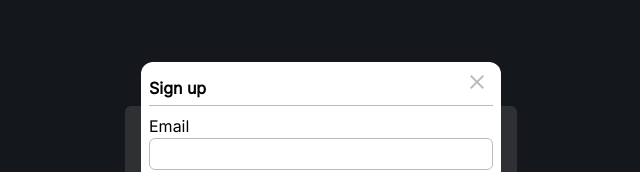
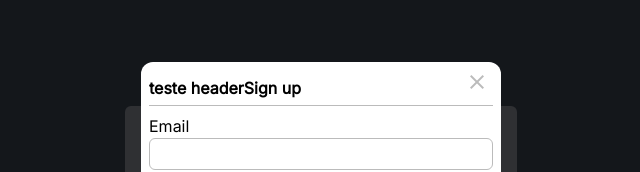
Before and after one commit to JoaoPPassos/TodolistFrontend, a React (Create React App) app: page / in a window 1280 px wide. Both pictures are taken after a click on the element "Sign up". Shown: the part 178-350 px from the top of the page, without its empty margins (319-959 px from the left). Built offline with nearby package versions, Linux system fonts and the light colour scheme.

Commit message:
teste header modal

```diff
--- a/src/components/Modal/Modal.js
+++ b/src/components/Modal/Modal.js
@@ -25,7 +25,7 @@ const Modal = (props) => {
         (component) => component?.[0]?.type?.name === "Header"
       )[0][0]
     ) : (
-      <Header>Teste</Header>
+      <Header />
     );
 
   const bodyComponent =
@@ -63,6 +63,7 @@ const Header = (props) => {
   const { title, closeButton = false } = props;
   return (
     <div className="Modal_Header">
+      teste header
       {title}
       {closeButton && (
         <div
```
